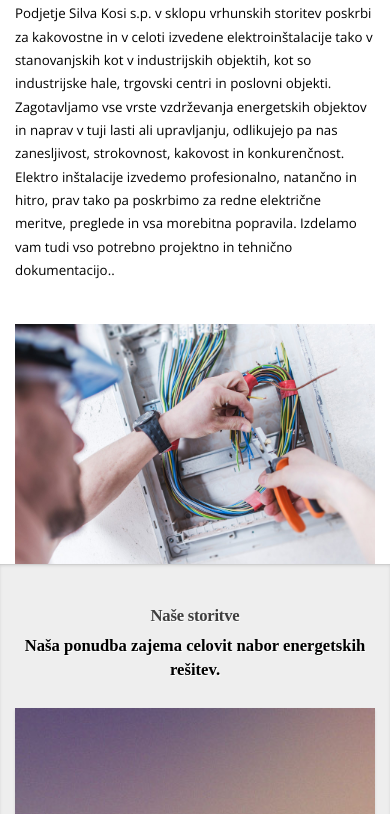
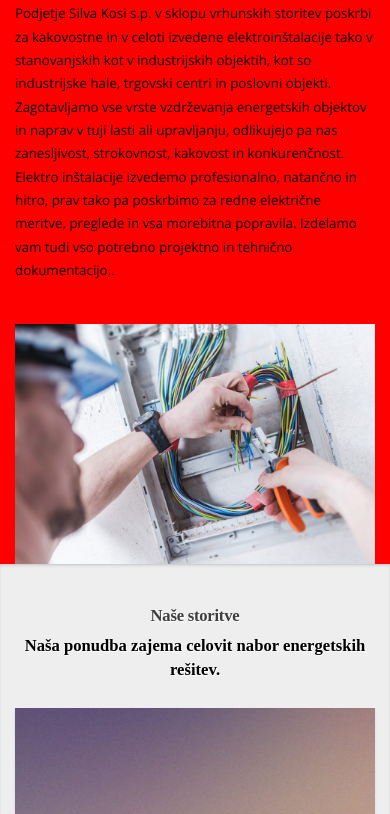
Before and after one commit to TimKalop/suko, a plain HTML site: page index.html in a window 390 px wide. Shown: the part 118-932 px from the top of the page. Drawn offline with nearby package versions, Linux system fonts and the light colour scheme.

Commit message:
Update main.css

```diff
--- a/main.css
+++ b/main.css
@@ -34,9 +34,10 @@ body {
 	padding-top: 160px; /* single-row navbar height */
 }
 
-@media (max-width: 640px) {
+@media (max-width: 800px) {
 	body {
-		padding-top: 200px; /* double the space for 2-row navbar */
+		padding-top: 5em;; /* double the space for 2-row navbar */
+		background-color:red;
 	}
 }
 
```
